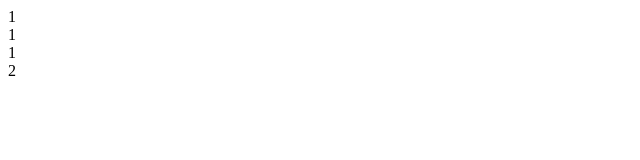
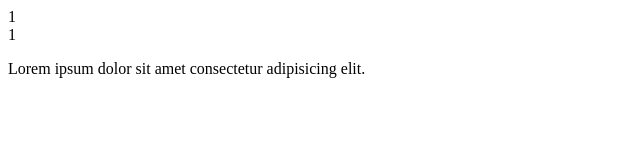
Before and after one commit to AlexandrLitkevich/html-git, a plain HTML site: page index.html in a window 1280 px wide. Shown: the whole page, without its empty margins (0-640 px from the left). Drawn offline with Linux system fonts and the light colour scheme.

Commit message:
four commit

```diff
--- a/index.html
+++ b/index.html
@@ -11,8 +11,7 @@
     <div>
         <div>1</div>
         <div>1</div>
-        <div>1</div>
-        <div>2</div>
+        <p>Lorem ipsum dolor sit amet consectetur adipisicing elit. </p>
     </div>
 </body>
 
```
